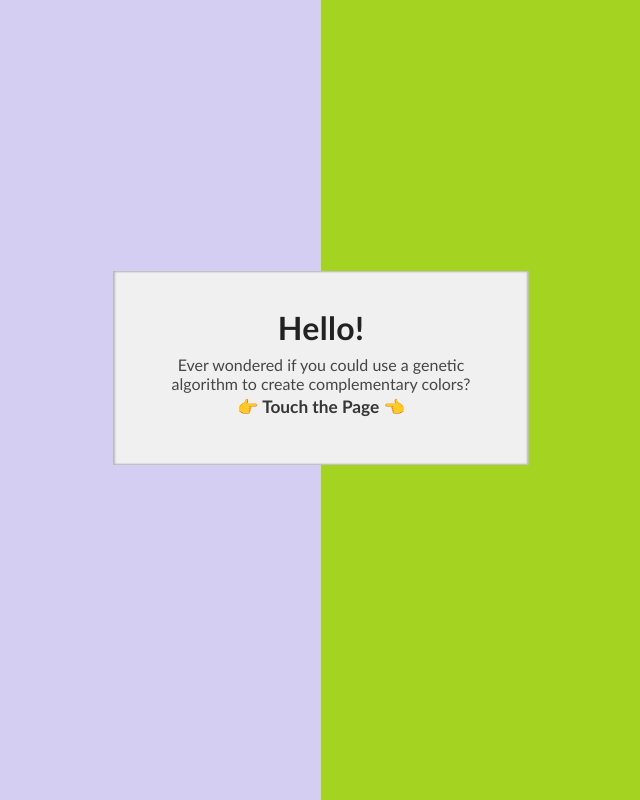
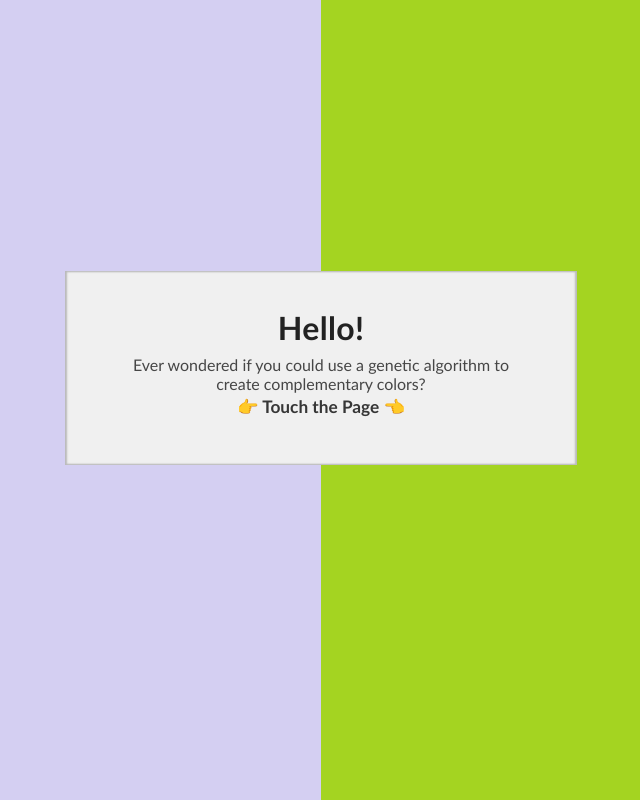
Before and after one commit to brettimus/colors-and-stuff, a plain HTML site: page index.html in a window 1280 px wide. Shown: the whole page, without its empty margins (319-959 px from the left). Drawn offline with Linux system fonts and the light colour scheme.

Commit message:
:open_mouth: Oh yeah just one more thing

```diff
--- a/ewwww-css.css
+++ b/ewwww-css.css
@@ -18,7 +18,7 @@ header {
   box-sizing: border-box;
 
   font-family: "Gill Sans", sans-serif;
-  font-size: 91%;
+  font-size: 79%;
   padding: 1.8em 3em 2.7em;
   min-height: 6em;
 
@@ -45,7 +45,7 @@ header p {
   color: #464646;
   font-weight: 300;
   margin: 0 auto;
-  max-width: 20em;
+  max-width: 26rem;
 }
 
 header p b {
```
